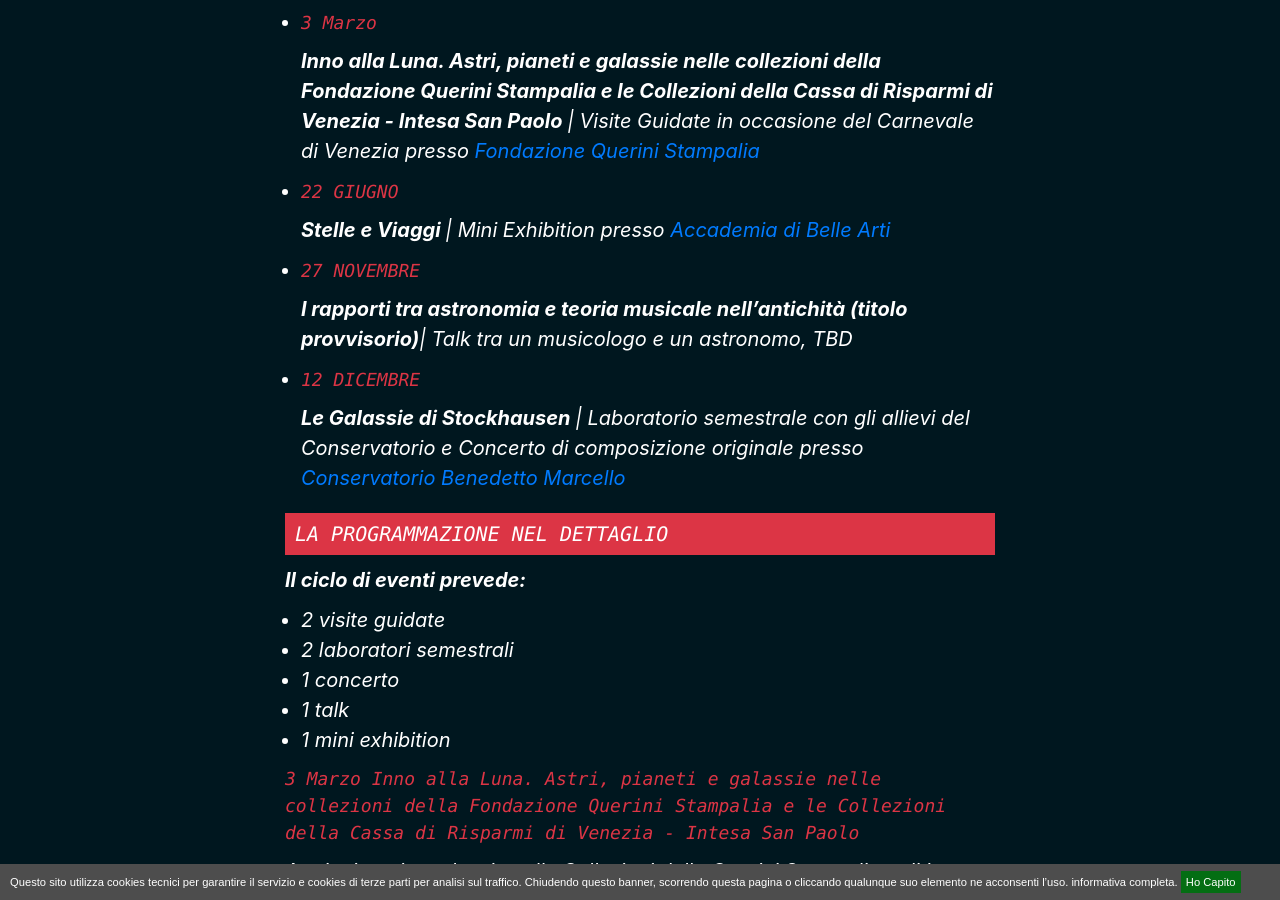
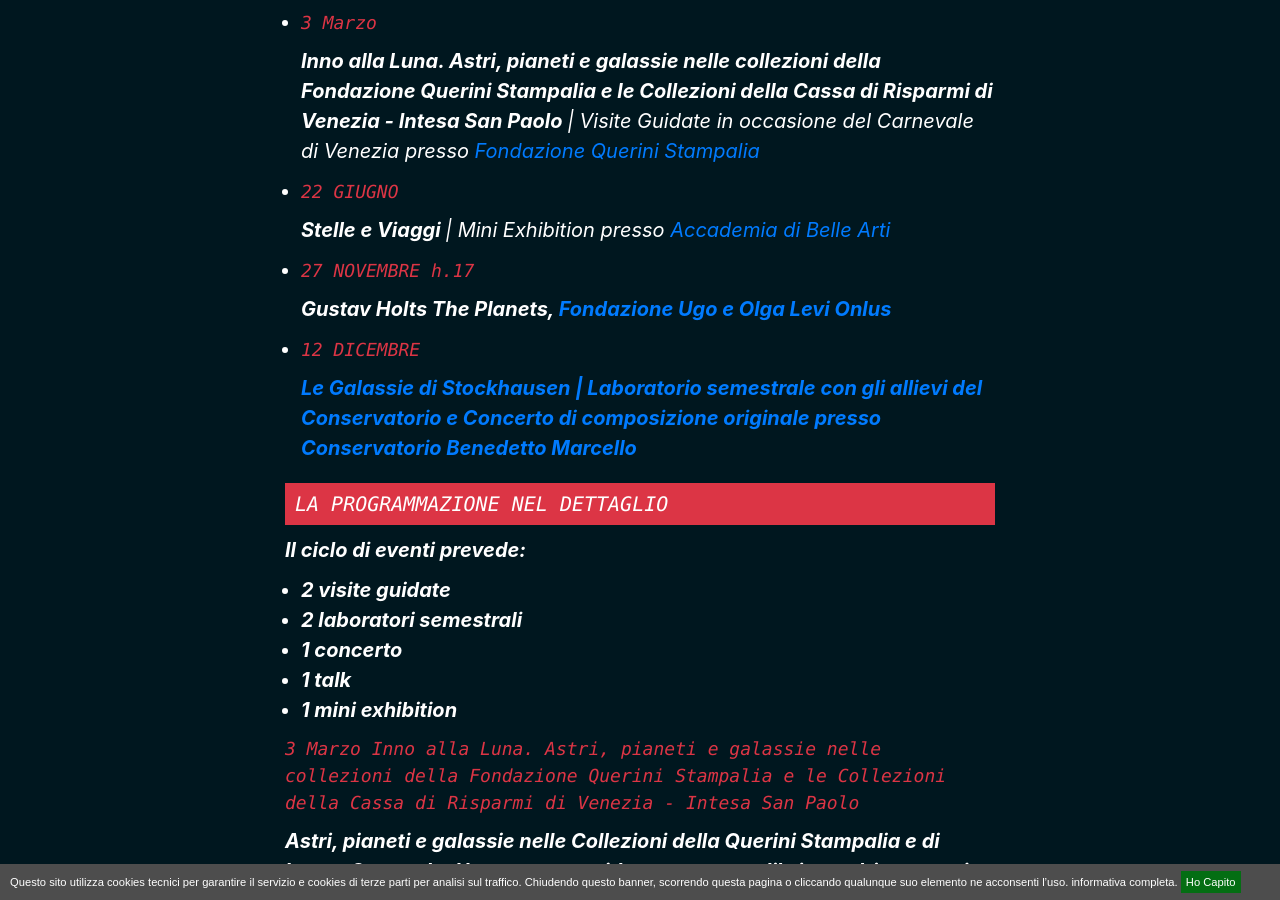
Before and after one commit to simonini/dvri-j-theme, a Jekyll site: the page built from progetti/cultural_galaxies.html, in a window 1280 px wide and 900 px high, scrolled down 1855 px. Built offline with Jekyll 4.4.1, drawn with Linux system fonts in a browser that asks for light colours; comment, search, counter and statistics services are not loaded; the table of contents is made by our own code; some of the changed text lies outside the part shown.

Commit message:
Update cultural_galaxies.html

```diff
--- a/progetti/cultural_galaxies.html
+++ b/progetti/cultural_galaxies.html
@@ -27,7 +27,7 @@
 
   <!-- <li><h4>22 OTTOBRE </h4><strong> Navigando tra le Sfere Celesti </strong> | itinerario guidato presso <a href="http://www.visitmuve.it">Fondazione Musei Civici di Venezia</a></li> -->
 
-  <li><h4>27 NOVEMBRE </h4> <strong>I rapporti tra astronomia e teoria musicale nell’antichità (titolo provvisorio)</strong>| Talk tra un musicologo e un astronomo, TBD</li>
+  <li><h4>27 NOVEMBRE h.17 </h4> <strong>Gustav Holts The Planets,<a href="https://www.fondazionelevi.it/"> Fondazione Ugo e Olga Levi Onlus</li>
 
   <li><h4>12 DICEMBRE </h4> <strong>Le Galassie di Stockhausen </strong>| Laboratorio semestrale con gli allievi del Conservatorio e Concerto di composizione originale presso <a href="http://www.conservatoriovenezia.net/portale/index.php" target="_blank">Conservatorio Benedetto Marcello</a></li>
 </ul>
```
